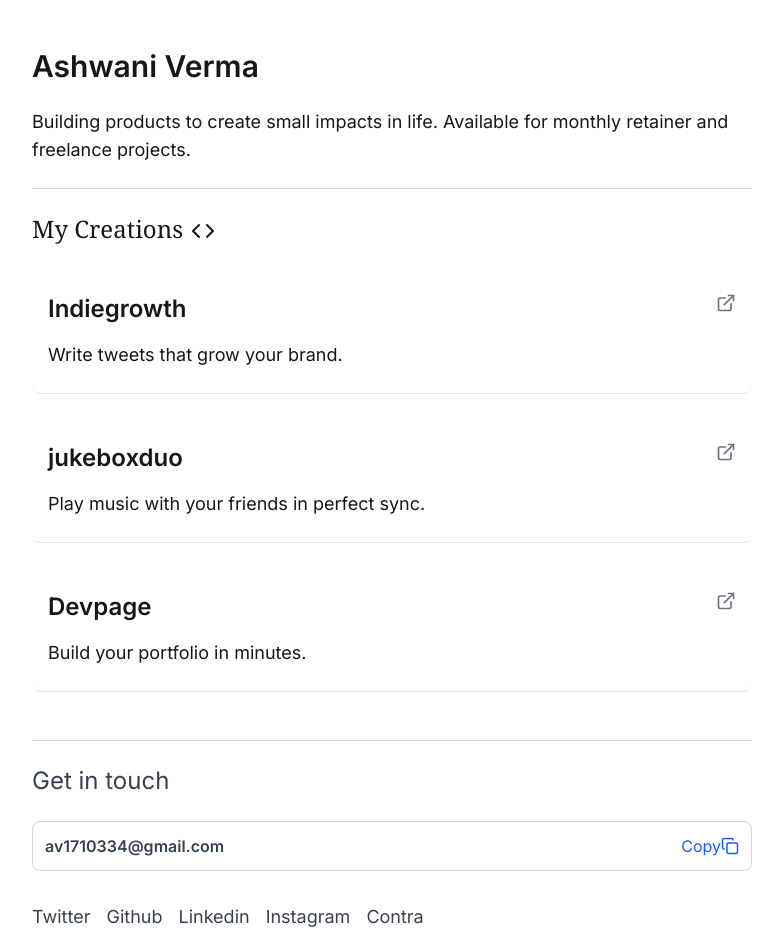
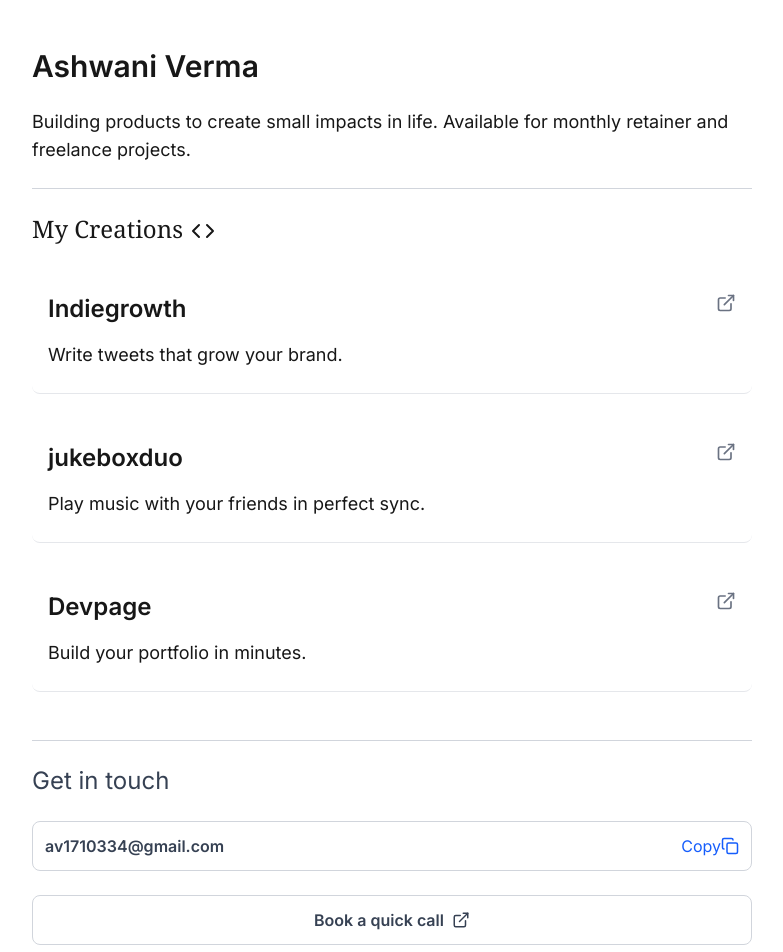
Before and after one commit to ashwaniverma-github/ashwaniv.me, a Next.js app: page / in a window 1280 px wide. Shown: the top 952 px of the page, without its empty margins (248-1031 px from the left). Built offline with nearby package versions, Linux system fonts and the light colour scheme.

Commit message:
quick call

```diff
--- a/src/components/page.tsx
+++ b/src/components/page.tsx
@@ -57,7 +57,7 @@
       <div className="bg-gray-300 w-full h-px mb-4"></div>
       <div className="flex items-center space-x-2 mb-4">
         <h2 className="font-serif text-xl sm:text-2xl mt-2">My Creations</h2>
-        <Code size={24}  className='mt-3' />
+        <Code size={24} className='mt-3' />
       </div>
     </div>
   );
@@ -128,10 +128,20 @@
           </button>
         </div>
 
+        <a
+          href="https://cal.com/ashwanivermax/quick-call"
+          target="_blank"
+          rel="noopener noreferrer"
+          className="flex items-center justify-center w-full border border-gray-300 rounded-lg p-3 mb-6 hover:bg-gray-50 transition-colors text-gray-700"
+        >
+          <span className="font-semibold mr-2">Book a quick call</span>
+          <ExternalLink size={18} />
+        </a>
+
         <div className="flex flex-wrap gap-4 mt-2">
           {socials && socials.length > 0 && socials[0] && (
             Object.entries(socials[0])
-            //@ts-ignore
+              //@ts-ignore
               .filter(([key, value]) => key !== 'id' && key !== 'userId' && value.trim() !== '')
               .map(([key, value]) => {
                 const link = ensureUrlProtocol(value as string);
```
